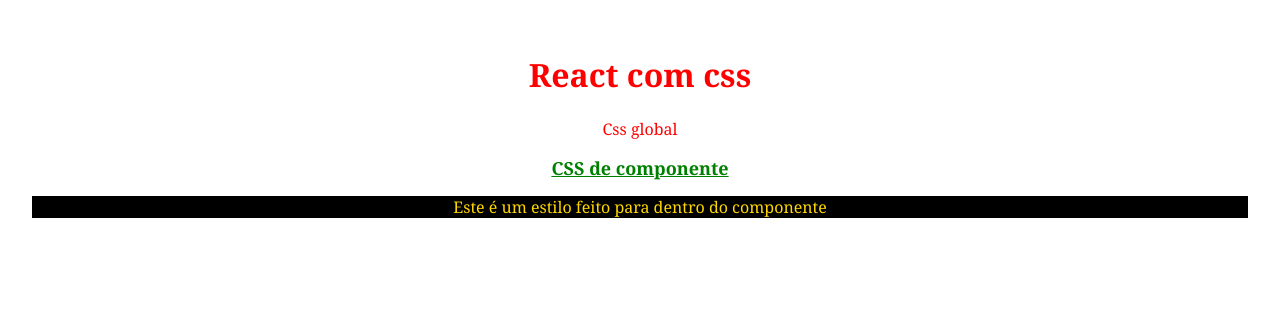
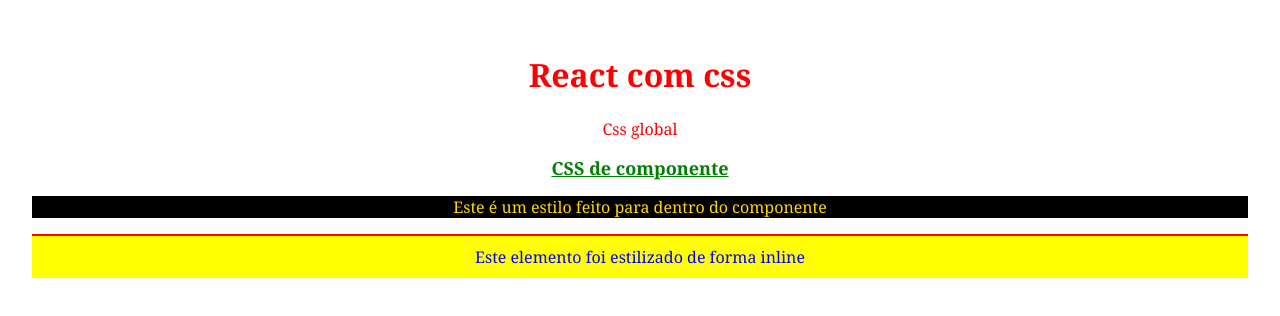
Before and after one commit to VictorLapaDev/React-Course-Matheus-Battiti, a React (Vite) app in the folder 4-CSS/react-css/: page / in a window 1280 px wide. Shown: the top 316 px of the page. Built offline with nearby package versions, Linux system fonts and the light colour scheme.

Commit message:
feat: css inline"

```diff
--- a/4-CSS/react-css/src/App.tsx
+++ b/4-CSS/react-css/src/App.tsx
@@ -10,6 +10,11 @@
       <p>Css global</p>
     {/* CSS em componente */}
     <MyComponent/>
+
+    {/* inline CSS */}
+    <p style={{color: "blue",padding: "10px", borderTop: "2px solid red", backgroundColor: "yellow"}}>
+      Este elemento foi estilizado de forma inline
+    </p>
     </>
   )
 }
```
